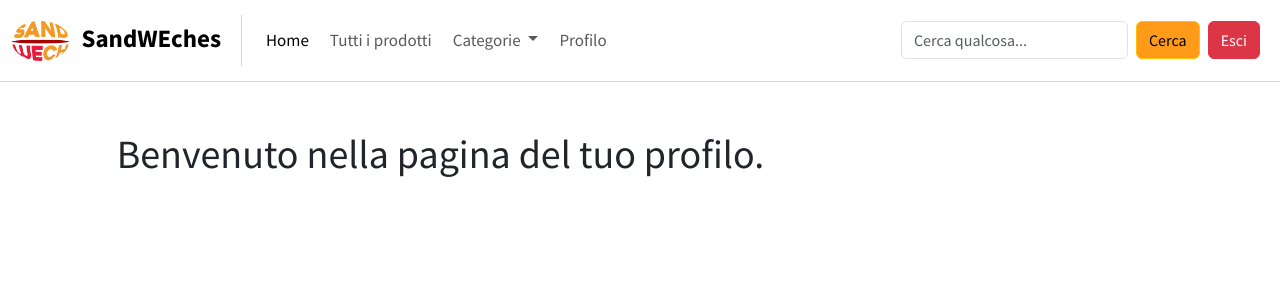
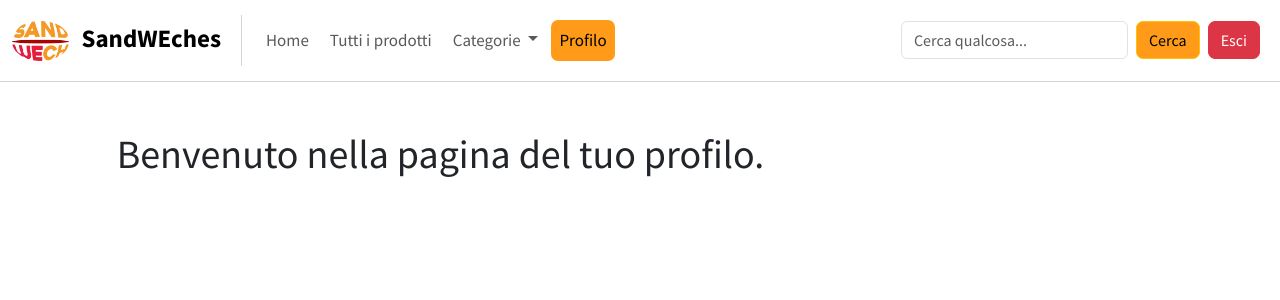
Before and after one commit to AngeloPavan/SandWEches-User, a PHP site: page /SandWEches-user/profile.php in a window 1280 px wide. Shown: the top 300 px of the page. Run offline with PHP 8.4, Linux system fonts and the light colour scheme; the visitor is signed in with stand-in values (Sample User, id 1).

Commit message:
Aggiunto lo styling per mostrare la pagina attiva nella navbar.

```diff
--- a/app/assets/css/style.css
+++ b/app/assets/css/style.css
@@ -6,18 +6,21 @@ a.navbar-brand{
 }
 
 a.nav-link{
-    border-radius: 10px;
     margin-right: 5px;
 }
 
-a.nav-link:hover, .btn-warning{
+a.nav-link, .btn{
+    border-radius: 7px;
+}
+
+a.nav-link:hover, a.nav-link.active, .btn-warning{
     background-color: #FF9B18;
 }
 
-
-
 body{
     font-family: 'Source Sans Pro', sans-serif;
+    /* height: 100vh; */
+    max-height: 100vh;
 }
 
 nav.navbar{
--- a/app/pages/components/navbar.php
+++ b/app/pages/components/navbar.php
@@ -11,7 +11,7 @@
         <div class="collapse navbar-collapse" id="navbarSupportedContent">
             <ul class="navbar-nav me-auto mb-2 mb-lg-0">
                 <li class="nav-item">
-                    <a class="nav-link active" aria-current="page" href="homepage.php">Home</a>
+                    <a class="nav-link <?php if($page=="home"){echo 'active';}?>" aria-current="page" href="homepage.php">Home</a>
                 </li>
                 <li class="nav-item">
                     <a class="nav-link" href="#">Tutti i prodotti</a>
@@ -21,19 +21,19 @@
                         aria-expanded="false">
                         Categorie
                     </a>
-                    <ul class="dropdown-menu"\>
+                    <ul class="dropdown-menu" \>
                         <li><a class="dropdown-item" href="#">Panini</a></li>
                         <li><a class="dropdown-item" href="#">Snack</a></li>
                         <li><a class="dropdown-item" href="#">Piadine</a></li>
                         <li><a class="dropdown-item" href="#">Bibite</a></li>
                         <!-- <li>
-                            <hr class="dropdown-divider">
+                        <hr class="dropdown-divider">
                         </li>
                         <li><a class="dropdown-item" href="#">Something else here</a></li> -->
                     </ul>
                 </li>
                 <li class="nav-item">
-                    <a class="nav-link" href="#">Profilo</a>
+                    <a class="nav-link <?php if($page=="profilo"){echo 'active';}?>" href="profile.php">Profilo</a>
                 </li>
             </ul>
             <form class="d-flex" role="search">
```
Also changed, not shown: app/pages/homepage.php (+10 -0 lines).
